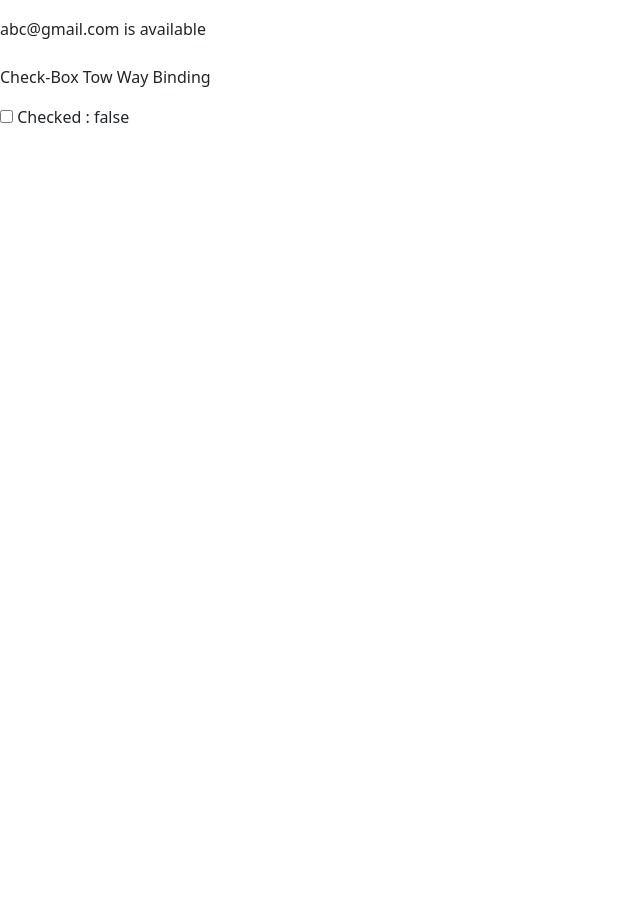
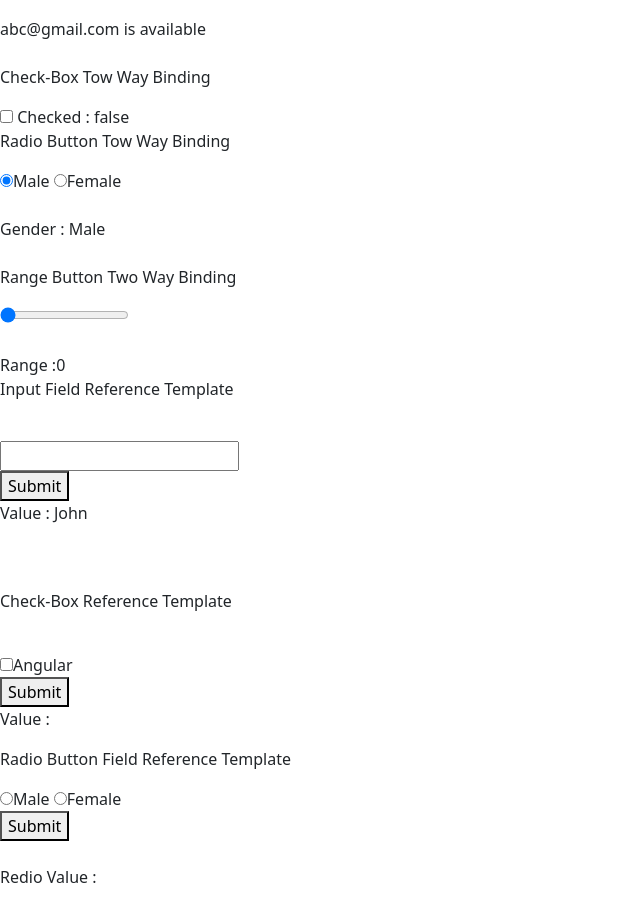
Before and after one commit to MufizVora/my-angular-app, an Angular app: page / in a window 1280 px wide. Shown: the part 2980-3893 px from the top of the page, without its empty margins (0-640 px from the left). Before the commit the page ends 3109 px from the top, so only its background shows below. Built offline with nearby package versions, Linux system fonts and the light colour scheme.

Commit message:
reference-template

```diff
--- a/src/app/app.component.html
+++ b/src/app/app.component.html
@@ -5,3 +5,4 @@
 <br />
 <app-class-style></app-class-style>
 <app-two-way-binding></app-two-way-binding>
+<app-reference-template></app-reference-template>
--- a/src/app/app.module.ts
+++ b/src/app/app.module.ts
@@ -11,6 +11,7 @@ import { EventComponent } from './event/event.component';
 import { ClassStyleComponent } from './class-style/class-style.component';
 import { TwoWayBindingComponent } from './two-way-binding/two-way-binding.component';
 import { FormsModule } from '@angular/forms';
+import { ReferenceTemplateComponent } from './reference-template/reference-template.component';
 
 @NgModule({
   declarations: [
@@ -21,7 +22,8 @@ import { FormsModule } from '@angular/forms';
     SignalComponent,
     EventComponent,
     ClassStyleComponent,
-    TwoWayBindingComponent
+    TwoWayBindingComponent,
+    ReferenceTemplateComponent
   ],
   imports: [
     BrowserModule,
--- /dev/null
+++ b/src/app/reference-template/reference-template.component.html
@@ -0,0 +1,26 @@
+<p>Input Field Reference Template</p>
+<br />
+<input type="text" #inputValue />
+<br />
+<button (click)="getInputValue(inputValue)">Submit</button>
+<br />
+<p>Value : {{inpValue}}</p>
+<br />
+<br />
+<p>Check-Box Reference Template</p>
+<br />
+<input type="checkbox" value="Angular" #checkValue />Angular
+<br />
+<button (click)="getCheckBoxValue(checkValue)">Submit</button>
+<br />
+<p>Value : {{checkBoxValue}}</p>
+<p>Radio Button Field Reference Template</p>
+<input type="radio" name="gender" value="Male" #m/>Male
+<input type="radio" name="gender" value="Female" #f/>Female
+<br />
+<button (click)="getRadioValue(m.checked? m.value : f.value)">Submit</button>
+<br />
+<br />
+Redio Value : {{redioValue}}
+<br />
+<br />
--- /dev/null
+++ b/src/app/reference-template/reference-template.component.ts
@@ -0,0 +1,23 @@
+import { Component } from '@angular/core';
+
+@Component({
+  selector: 'app-reference-template',
+  templateUrl: './reference-template.component.html',
+  styleUrls: ['./reference-template.component.scss']
+})
+export class ReferenceTemplateComponent {
+  inpValue:any = 'John'
+  getInputValue(val:any){
+    this.inpValue = val.value
+  }
+
+  checkBoxValue:any = ''
+  getCheckBoxValue(val:any){
+    this.checkBoxValue = val.checked
+  }
+
+  redioValue:any = "";
+  getRadioValue(val:any){
+    this.redioValue = val
+  }
+}
--- a/src/app/two-way-binding/two-way-binding.component.html
+++ b/src/app/two-way-binding/two-way-binding.component.html
@@ -9,5 +9,19 @@
 <br />
 
 <p>Check-Box Tow Way Binding</p>
-<input type="checkbox" [(ngModel)]="isChecked">
+<input type="checkbox" [(ngModel)]="isChecked" />
 Checked : {{isChecked}}
+
+<p>Radio Button Tow Way Binding</p>
+<input type="radio" value="Male" [(ngModel)]="gender"/>Male
+<input type="radio" value="Female" [(ngModel)]="gender"/>Female
+<br />
+<br />
+Gender : {{gender}}
+<br />
+<br />
+<p>Range Button Two Way Binding</p>
+<input type="range" [(ngModel)]="range" />
+<br />
+<br />
+Range :{{range}}
--- a/src/app/two-way-binding/two-way-binding.component.ts
+++ b/src/app/two-way-binding/two-way-binding.component.ts
@@ -6,6 +6,8 @@ import { Component } from '@angular/core';
   styleUrls: ['./two-way-binding.component.scss']
 })
 export class TwoWayBindingComponent {
-  email:String = 'abc@gmail.com'
+  email:String = 'abc@gmail.com';
   isChecked:Boolean = false;
+  gender:String = 'Male';
+  range:Number = 0;
 }
```
Also changed, not shown: src/app/reference-template/reference-template.component.scss (added), 1 other file (tests, documents, lock files or other folders).
